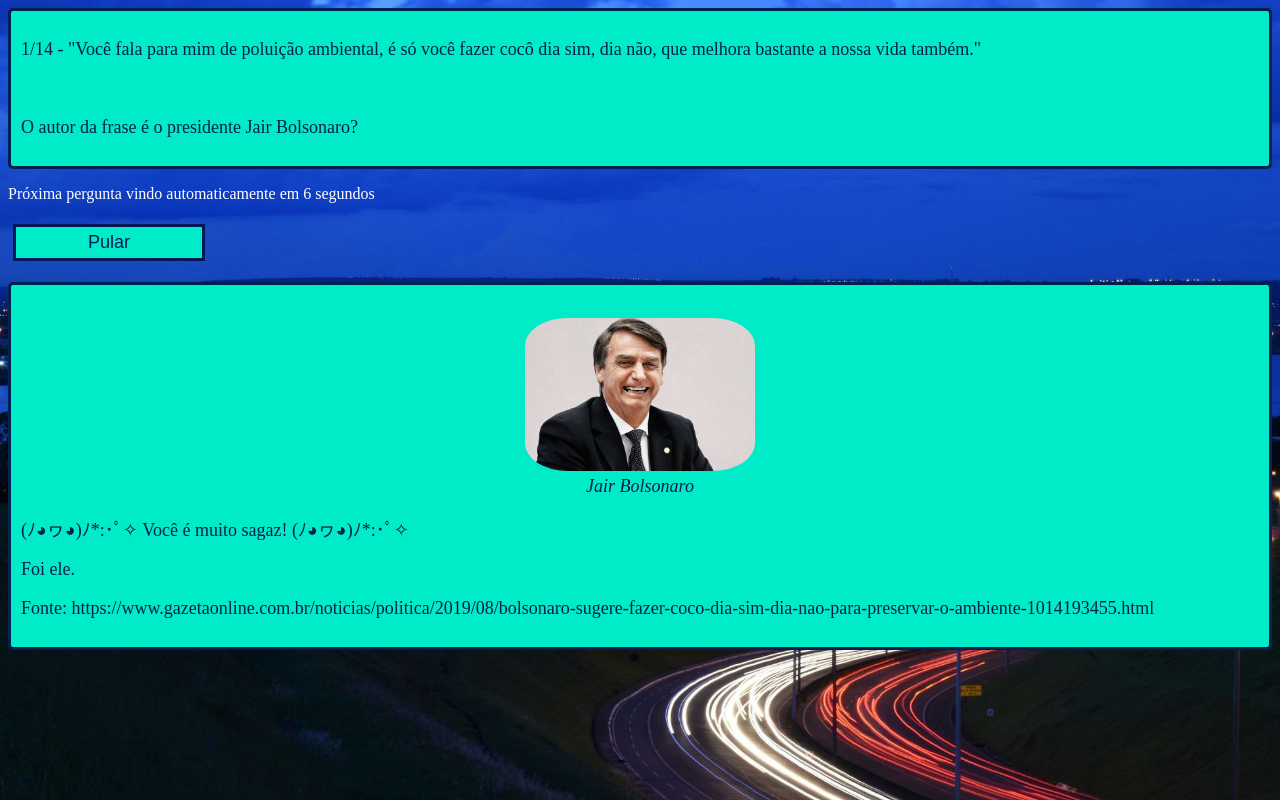
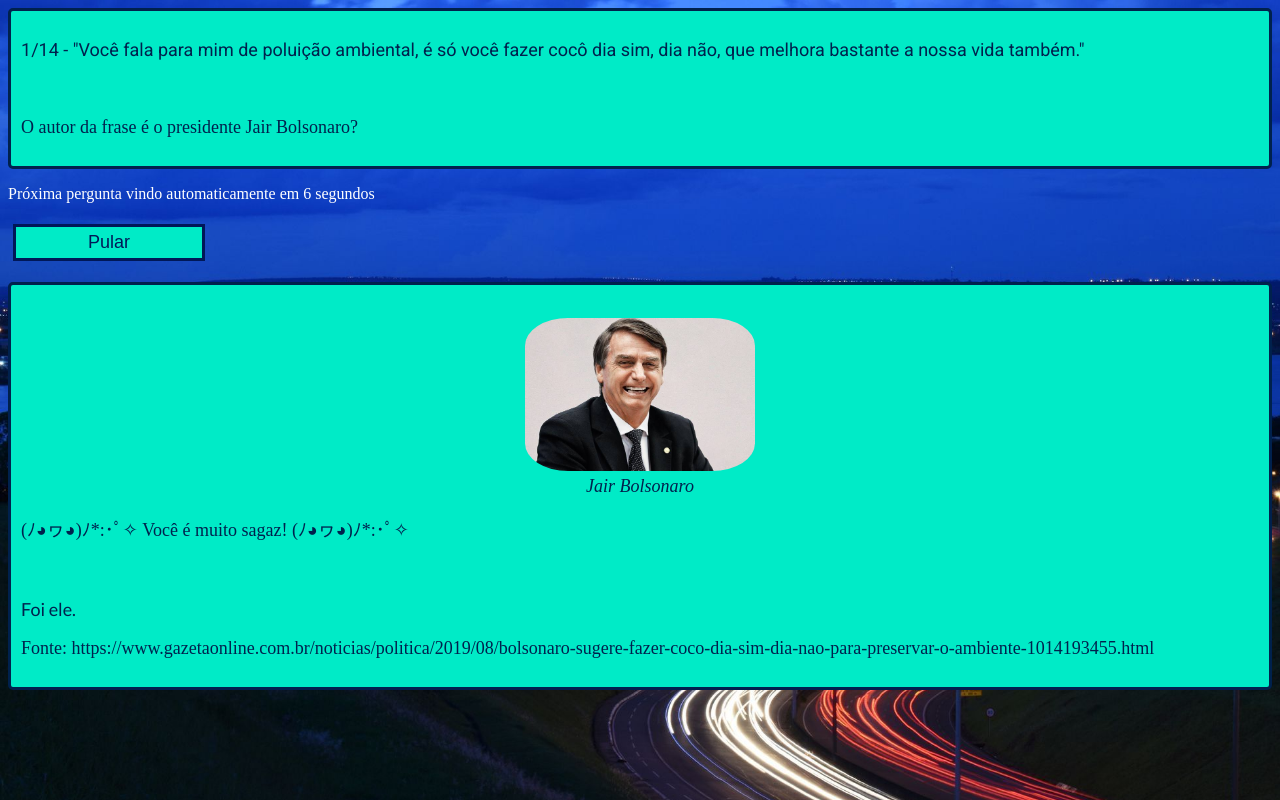
Before and after one commit to creamynebula/BolsoQuizz, a React (Create React App) app: page / in a window 1280 px wide. Both pictures are taken after a click on the button "Sim". Built offline with nearby package versions, Linux system fonts and the light colour scheme.

Commit message:
updating fonts

```diff
--- a/public/index.css
+++ b/public/index.css
@@ -46,6 +46,14 @@ button:hover {
   background-color: #fde24f;
 }
 
+.roboto {
+  font-family: "Roboto", sans-serif;
+}
+
+.lato {
+  font-family: "Lato", sans-serif;
+}
+
 .gradientText {
   position: relative;
   color: transparent;
--- a/public/index.html
+++ b/public/index.html
@@ -3,6 +3,14 @@
   <head>
     <meta charset="utf-8" />
     <meta name="viewport" content="width=device-width, initial-scale=1" />
+    <link
+      href="https://fonts.googleapis.com/css2?family=Lato&display=swap"
+      rel="stylesheet"
+    />
+    <link
+      href="https://fonts.googleapis.com/css2?family=Lato&family=Roboto&display=swap"
+      rel="stylesheet"
+    />
     <link rel="stylesheet" href="%PUBLIC_URL%/index.css" />
     <!--
       manifest.json provides metadata used when your web app is installed on a
--- a/src/App.js
+++ b/src/App.js
@@ -5,12 +5,10 @@ import {
   negativeIntros,
   bolsonaroAutor,
   msgStyleSuccess,
+  whiteStyle,
+  fontRoboto,
 } from "./components/StringsNStyles";
 import Card2 from "./components/Card2";
-
-const whiteStyle = {
-  color: "white",
-};
 
 const getRandomIndex = (array) => {
   let randomIndex = Math.floor(Math.random() * array.length);
@@ -140,9 +138,11 @@ function App() {
     return (
       <div className="App">
         <div style={msgStyleSuccess}>
-          <p>
-            {sentenceNumber}/14 - "{quote.frase}"
-          </p>
+          <div style={fontRoboto}>
+            <p>
+              {sentenceNumber}/14 - "{quote.frase}"
+            </p>
+          </div>
           <br />
           <p>O autor da frase é o presidente Jair Bolsonaro?</p>
         </div>
--- a/src/components/Card2.js
+++ b/src/components/Card2.js
@@ -1,5 +1,5 @@
 import React from "react";
-import { msgStyleSuccess, msgStyleError } from "./StringsNStyles";
+import { msgStyleSuccess, msgStyleError, fontLato } from "./StringsNStyles";
 
 const Card2 = ({ intro, reply, source, msgStatus, img, caption }) => {
   let msgStyle;
@@ -27,9 +27,9 @@ const Card2 = ({ intro, reply, source, msgStatus, img, caption }) => {
             <em>{caption}</em>
           </figcaption>
         </figure>
-        <p></p>
         <p>{intro}</p>
-        <p>{reply}</p>
+        <br />
+        <p style={fontLato}>{reply}</p>
         {renderSource(source)}
       </div>
     );
--- a/src/components/StringsNStyles.js
+++ b/src/components/StringsNStyles.js
@@ -159,6 +159,18 @@ const msgStyleError = {
   marginBottom: "10px",
 };
 
+const whiteStyle = {
+  color: "white",
+};
+
+const fontLato = {
+  fontFamily: "Lato",
+};
+
+const fontRoboto = {
+  fontFamily: "Roboto",
+};
+
 export {
   quotesList,
   positiveIntros,
@@ -166,4 +178,7 @@ export {
   bolsonaroAutor,
   msgStyleSuccess,
   msgStyleError,
+  whiteStyle,
+  fontLato,
+  fontRoboto,
 };
```
Also changed, not shown: 2 other files (tests, documents, lock files or other folders).
